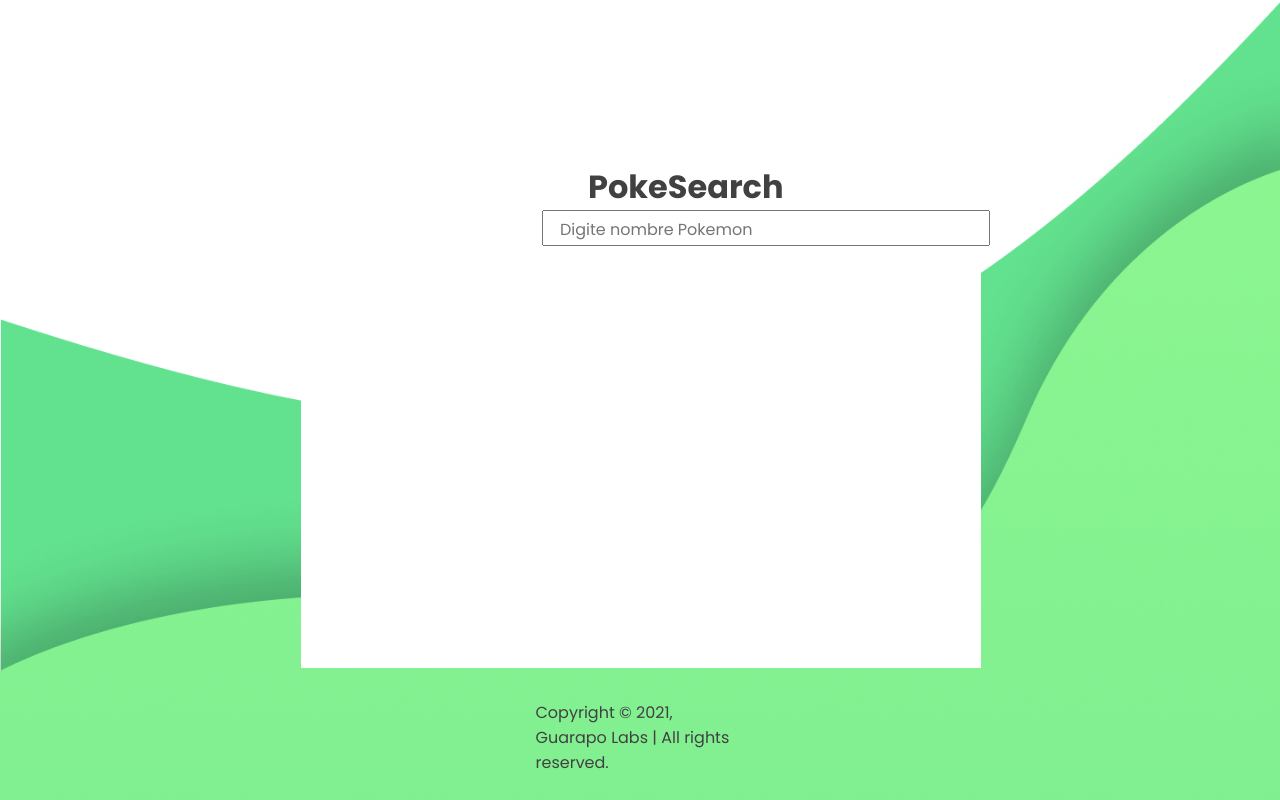
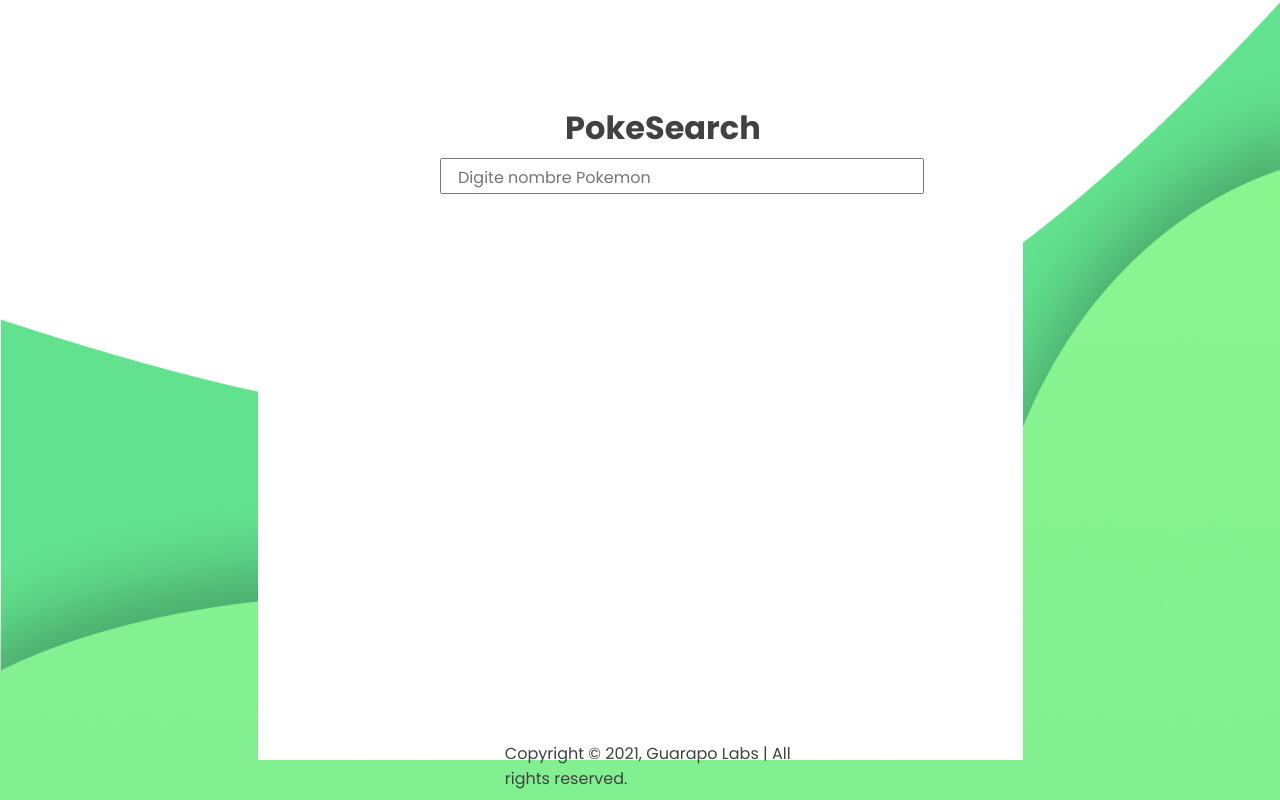
Before and after one commit to edwinnv/Pokedex, a React (Create React App) app: page / in a window 1280 px wide. Built offline with nearby package versions, Linux system fonts and the light colour scheme.

Commit message:
Update 3:50 19/08/2021

```diff
--- a/package.json
+++ b/package.json
@@ -3,6 +3,9 @@
   "version": "0.1.0",
   "private": true,
   "dependencies": {
+    "@fortawesome/fontawesome-svg-core": "^1.2.36",
+    "@fortawesome/free-solid-svg-icons": "^5.15.4",
+    "@fortawesome/react-fontawesome": "^0.1.15",
     "@testing-library/jest-dom": "^4.2.4",
     "@testing-library/react": "^9.5.0",
     "@testing-library/user-event": "^7.2.1",
--- a/src/App.css
+++ b/src/App.css
@@ -19,71 +19,6 @@ body {
   border-radius: 5px;
 }
 
-/* DivTable.com */
-.divTable {
-  display: table;
-  max-width: 20em;
-  border: 0;
-  float: right;
-  display: flex;
-  align-items: center;
-}
-.divTableRow {
-  display: table-row;
-}
-.divTableHeading {
-  background-color: rgb(255, 255, 255);
-  display: table-header-group;
-}
-.divTableCell,
-.divTableHead {
-  border: 1px solid #ffffff;
-  display: table-cell;
-  padding: 3px 10px;
-}
-.divTableHeading {
-  background-color: rgb(255, 255, 255);
-  display: table-header-group;
-  font-weight: bold;
-}
-.divTableFoot {
-  background-color: rgb(255, 255, 255);
-  display: table-footer-group;
-  font-weight: bold;
-}
-.divTableBody {
-  display: table-row-group;
-}
-
-.divTableCell:nth-child(odd) {
-  background-color: rgb(255, 255, 255);
-}
-
-.container {
-  display: flex;
-
-
-
-  justify-content: center;
-}
-
-.fw-semi{
-  font-weight: 600;
-}
-
-img {
-  height: 20em;
-}
-
-input {
-  box-sizing: border-box;
-  font-family: "Poppins" !important;
-  size: 2rem;
-  width: 448px;
-  padding: 1rem;
-  display: block;
-  margin: 2rem auto;
-}
 
 #ftext{
   font-size: 15pt;
--- a/src/App.js
+++ b/src/App.js
@@ -1,18 +1,16 @@
 import React, { useState } from "react";
 import "./App.css";
 import axios from "axios";
-import styled from "styled-components";
+
 
 
 const myinput = {
   position: "absolute",
-  left: "35.38%",
+  left: "34.38%",
   right: "34.38%",
-  top: "12.8%",
+  top: "15.8%",
   bottom: "72.17%",
-  fontsize: "6px",
-  fontfamily: "Poppins",
-  fontstyle: "normal",
+
 
   boxsizing: "border-box",
   size: "2rem",
@@ -24,12 +22,14 @@ const myinput = {
 
 const mycard = {
   /* Card */
-  position: "absolute",
+  position: "center",
   left: "23.54%",
   right: "23.33%",
   top: "13.28%",
   bottom: "16.5%",
 
+  width: "765px",
+  height: "719px",
 
   background: " #FFFFFF",
   boxshadow: "0px 6px 10px rgba(0, 0, 0, 0.14), 0px 1px 18px rgba(0, 0, 0, 0.12), 0px 3px 5px rgba(0, 0, 0, 0.2)"
@@ -38,9 +38,9 @@ const mycard = {
 const pokeshearch = {
   /* PokeSearch */
   position: "absolute",
-  left: "42.15%",
+  left: "44.15%",
   right: "42.15%",
-  top: "6.26%",
+  top: "10.26%",
   bottom: "80.18%",
 
   fontfamily: "Poppins",
@@ -54,33 +54,34 @@ const pokeshearch = {
 
 const pokeimg = {
   position: "absolute",
- right: "40%",
-  width: "134px",
-  height: "130px",
+  right: "44.20%",
+  height: "180px",
+  width: "180px",
+
   top: "25.26%"
 }
 
 const namepoke = {
   /* No 1 Bulbasaur */
   position: "absolute",
-left: "45.01%",
+  left: "45.30%",
   right: "41.81%",
   top: "40.29%",
   bottom: "48.14%",
   width: "600px",
-fontfamily:"Poppins",
+  fontfamily: "Poppins",
   fontstyle: "normal",
   fontweight: "600",
   fontsize: "30px",
   lineheight: "45px",
   texttransform: "capitalize",
 
-color:"#414141"
+  color: "#414141"
 }
 const about1 = {
   /* About */
   position: "absolute",
-left: "24.93%",
+  left: "32.50%",
   right: "68.75%",
   top: "45.07%",
   bottom: "45.41%",
@@ -95,16 +96,18 @@ color: "#414141"
 }
 const abouttext = {
   position: "absolute",
-left: "24.93%",
+  left: "32.50%",
   right: "24.72%",
-top: "54.79%",
+  top: "51.79%",
   bottom: "35.45%",
 
   fontfamily: "Open Sans",
   fontstyle: "normal",
   fontweight: "normal",
-fontsize: "18px",
+  fontsize: "12px",
   lineheight: "25px",
+
+  width: "600px",
 
   color: "#5D5D5D"
 }
@@ -112,9 +115,9 @@ color: "#5D5D5D"
 const types1 = {
   /* Types */
   position: "absolute",
-left: "24.93%",
+  left: "32.50%",
   right: "68.03%",
-top: "70.46%",
+  top: "68.46%",
   bottom: "28.03%",
   fontfamily: "Poppins",
   fontstyle: "normal",
@@ -128,9 +131,9 @@ color: "#414141"
 const typetext = {
   /* Grass, Poisson */
   position: "absolute",
-left: "24.93%",
+  left: "33.00%",
   right: "63.54%",
-top: "78.17%",
+  top: "74.17%",
   bottom: "25.39%",
   fontfamily: "Open Sans",
   fontstyle: "normal",
@@ -138,15 +141,15 @@ fontweight: "normal",
   fontsize: "18px",
   lineheight: "25px",
   /* identical to box height */
-color:"#5D5D5D"
+  color: "#5D5D5D"
 }
 
 const stats1 = {
   /* Stats */
   position: "absolute",
-left: "75.07%",
+  left: "55.07%",
   right: "33.07%",
-top: "70.46%",
+  top: "68.46%",
   bottom: "28.03%",
 
   fontfamily: "Poppins",
@@ -162,9 +165,9 @@ color: "#414141"
 const stats2 = {
   /* Stats */
   position: "absolute",
-left: "72.07%",
+  left: "55.07%",
   right: "36.29%",
-top: "74.97%",
+  top: "71.50%",
   bottom: "26.17%",
 
   fontfamily: "Open Sans",
@@ -177,14 +180,14 @@ color: "#5D5D5D"
 
 }
 
-const value1 ={
+const value1 = {
   /* Value */
 
 
   position: "absolute",
-left: "85.15%",
+  left: "64.15%",
   right: "24.72%",
-top: "74.97%",
+  top: "71.50%",
   bottom: "26.17%",
 
   fontfamily: "Open Sans",
@@ -201,9 +204,9 @@ color: "#5D5D5D"
 
 const text1 = {
   position: "absolute",
-left: "34.44%",
+  left: "39.44%",
   right: "34.38%",
-top: "105.65%",
+  top: "92.65%",
   bottom: "3.42%",
 
   fontfamily: "Open Sans",
@@ -219,6 +222,116 @@ alignitems: "center",
   color: "#414141"
 
 }
+const hp1 = {
+  position: "absolute",
+  left: "55.07%",
+  right: "36.29%",
+  top: "73.83%",
+  bottom: "24.32%",
+
+  fontfamily: "Open Sans",
+  fontstyle: "normal",
+  fontweight: "normal",
+  fontsize: "14px",
+  lineheight: "19px",
+  /* identical to box height */
+
+
+  color: "#5D5D5D"
+
+}
+const hp2 = {
+  position: "absolute",
+  left: "64.15%",
+  right: "24.72%",
+  top: "76.30%",
+  bottom: "24.32%",
+
+  fontfamily: "Open Sans",
+  fontstyle: "normal",
+  fontweight: "normal",
+  fontsize: "14px",
+  lineheight: "19px",
+  /* identical to box height */
+
+  textalign: "right",
+
+  color: "#5D5D5D"
+}
+
+const attack1 = {
+  position: "absolute",
+  left: "55.07%",
+  right: "36.29%",
+  top: "75.80%",
+  bottom: "22.46%",
+
+  fontfamily: "Open Sans",
+  fontstyle: "normal",
+  fontweight: "normal",
+  fontsize: "14px",
+  lineheight: "19px",
+  /* identical to box height */
+
+
+  color: "#5D5D5D"
+}
+
+const attack2 = {
+  position: "absolute",
+  left: "64.15%",
+  right: "24.72%",
+  top: "78.30%",
+  bottom: "22.46%",
+
+  fontfamily: "Open Sans",
+  fontstyle: "normal",
+  fontweight: "normal",
+  fontsize: "14px",
+  lineheight: "19px",
+  /* identical to box height */
+
+  textalign: "right",
+
+  color: "#5D5D5D"
+
+}
+const defense1 = {
+  position: "absolute",
+  left: "55.07%",
+  right: "34.72%",
+  top: "78.00%",
+  bottom: "20.61%",
+
+  fontfamily: "Open Sans",
+  fontstyle: "normal",
+  fontweight: "normal",
+  fontsize: "14px",
+  lineheight: "19px",
+  /* identical to box height */
+
+  color: "#5D5D5D"
+
+}
+const defense3 = {
+  position: "absolute",
+  left: "64.15%",
+  right: "24.72%",
+  top: "80.54%",
+  bottom: "20.61%",
+
+  fontfamily: "Open Sans",
+  fontstyle: "normal",
+  fontweight: "normal",
+  fontsize: "14px",
+  lineheight: "19px",
+  /* identical to box height */
+
+  textalign: "right",
+
+  color: "#5D5D5D"
+}
+
 
 
 
@@ -281,60 +394,40 @@ const App = () => {
       <form onSubmit={handleSubmit}>
         <label>
           <h1 style={pokeshearch}>PokeSearch</h1>
+
           <input
             type="text"
-            name= "ftext"
-            id= "ftext"
+            name="ftext"
+            id="ftext"
             style={myinput}
             onChange={handleChange}
             placeholder="Digite nombre Pokemon"
+
           />
+
+
         </label>
       </form>
 
-      {/* <ul>{pokemonData}</ul> */}
-      {/* <p>{[pokemonData]}</p> */}
 
       {pokemonData.map((data) => {
         return (
           <div className="container">
-            <img  alt="Pokemon" style={pokeimg} src={data.sprites["front_default"]} />
+            <img alt="Pokemon" style={pokeimg} src={data.sprites["front_default"]} />
             <h2 style={namepoke}>No {data.id} {data.name}</h2>
-            <h2 style ={about1}> About </h2>
+            <h2 style={about1}> About </h2>
             <div style={abouttext} >{about} </div>
-            <h2 style= {types1}> Types</h2>
-            <div style = {typetext}> {pokemonType} </div>
-            <h2 style = {stats1}> Stats </h2>
-            <h4 style= {stats2}> Stats </h4>
-            <h4 style = {value1}> Value</h4>
-
-           {/*  <div className="divTable">
-              <div className="divTableBody">
-                <div className="divTableRow">
-                  <div className="divTableCell">Tipo</div>
-                  <div className="divTableCell">{pokemonType}</div>
-                </div>
-                <div className="divTableRow">
-                  <div className="divTableCell">HP</div>
-                  <div className="divTableCell"> {hp}
-                  </div>
-                </div>
-                <div className="divTableRow">
-                  <div className="divTableCell">Attack</div>
-                  <div className="divTableCell"> {attack}
-
-                  </div>
-                </div>
-                <div className="divTableRow">
-                  <div className="divTableCell">Defense</div>
-                  <div className="divTableCell">{defense}</div>
-                </div>
-                <div className="divTableRow">
-                  <div className="divTableCell">About</div>
-                  <div className="divTableCell">{about}</div>
-                </div>
-              </div>
-            </div>  */}
+            <h2 style={types1}> Types</h2>
+            <div style={typetext}> {pokemonType} </div>
+            <h2 style={stats1}> Stats </h2>
+            <h4 style={stats2}> Stats </h4>
+            <h4 style={value1}> Value</h4>
+            <h4 style={hp1}>HP</h4>
+            <div style={hp2}> {hp}</div>
+            <h4 style={attack1}>Attack</h4>
+            <div style={attack2}>{attack}</div>
+            <h4 style={defense1}>Defense</h4>
+            <div style={defense3}>{defense}</div>
 
           </div>
 
--- a/src/index.css
+++ b/src/index.css
@@ -1,6 +1,6 @@
 body {
   background-image: url('background.png');
-  background-repeat: no-repeat repeat;
+  background-repeat: no-repeat ;
   background-size: 100%;
   margin: 0;
   font-family: -apple-system, BlinkMacSystemFont, 'Segoe UI', 'Roboto', 'Oxygen',
```
Also changed, not shown: 1 other file (tests, documents, lock files or other folders). Lines whose indentation alone changed are shown as unchanged.
